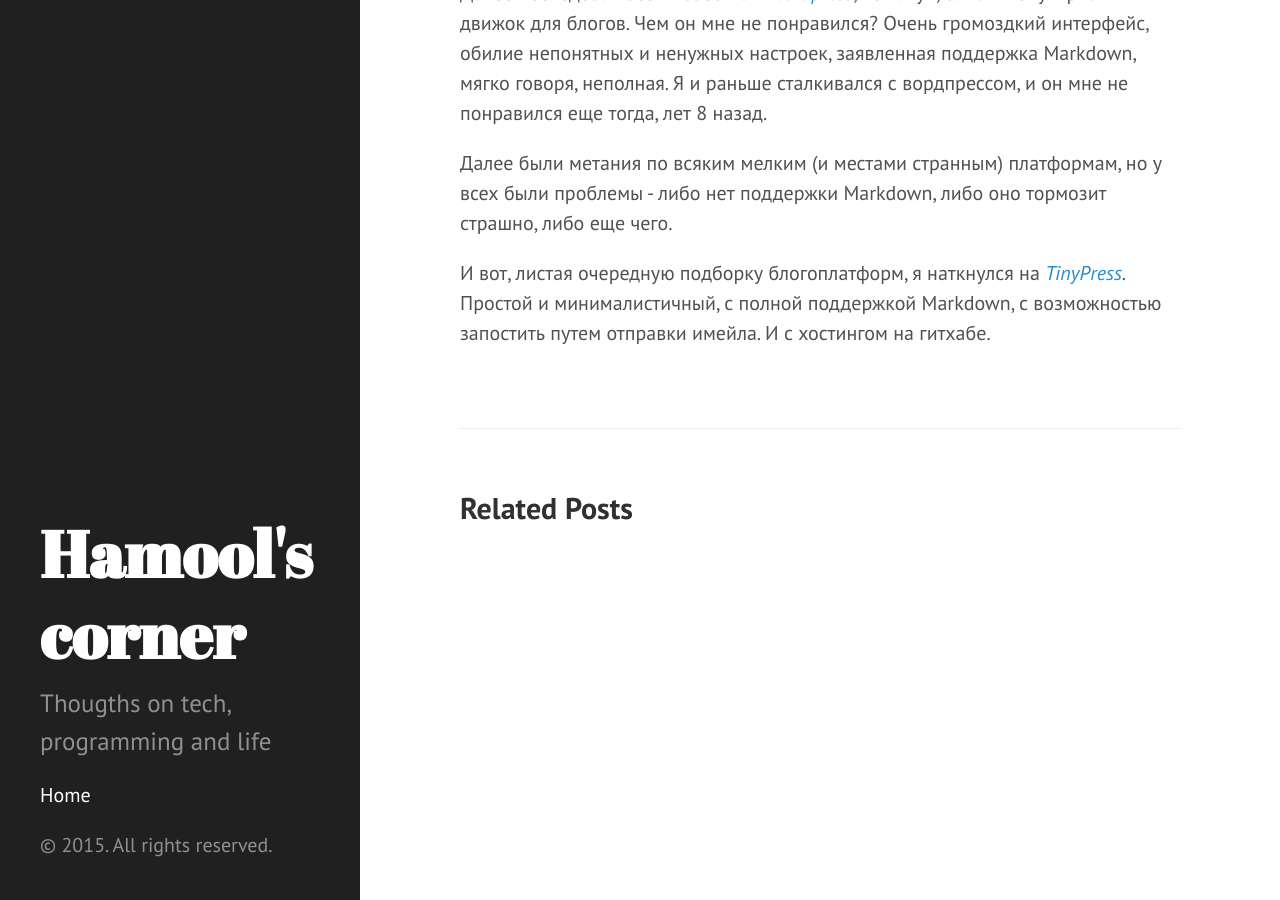
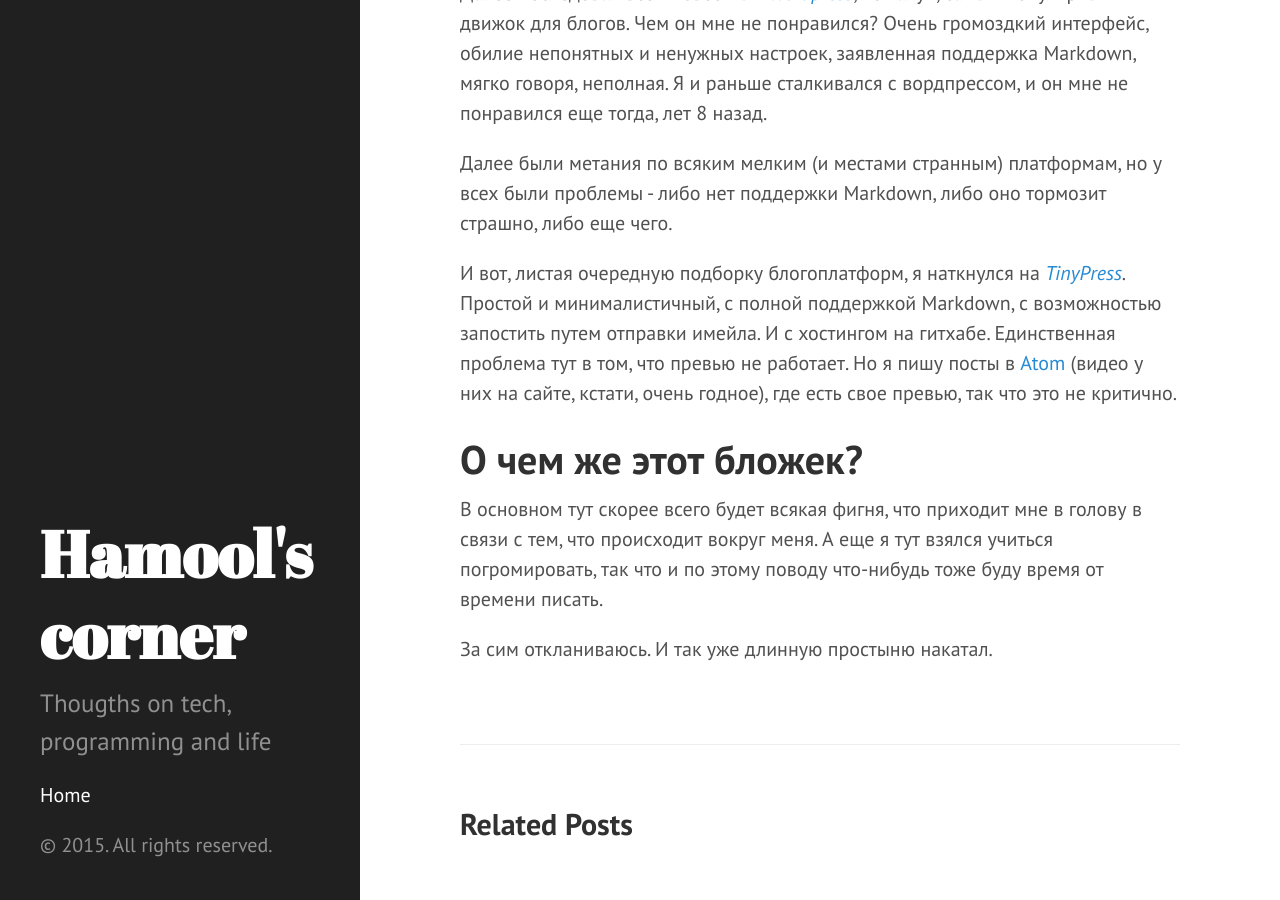
Before and after one commit to Hamool/Hamool.github.io, a Jekyll site: the page built from _posts/2015-10-30-.markdown, in a window 1280 px wide and 900 px high, scrolled down 1026 px. Built offline with Jekyll 4.4.1, drawn with Linux system fonts in a browser that asks for light colours.

Commit message:
Post update: Зачем это все?

```diff
--- a/_posts/2015-10-30-.markdown
+++ b/_posts/2015-10-30-.markdown
@@ -23,4 +23,10 @@ layout: post
 
 Далее были метания по всяким мелким (и местами странным) платформам, но у всех были проблемы - либо нет поддержки Markdown, либо оно тормозит страшно, либо еще чего.
 
-И вот, листая очередную подборку блогоплатформ, я наткнулся на [_TinyPress_](tinypress.co). Простой и минималистичный, с полной поддержкой Markdown, с возможностью запостить путем отправки имейла. И с хостингом на гитхабе.
+И вот, листая очередную подборку блогоплатформ, я наткнулся на [_TinyPress_](tinypress.co). Простой и минималистичный, с полной поддержкой Markdown, с возможностью запостить путем отправки имейла. И с хостингом на гитхабе. Единственная проблема тут в том, что превью не работает. Но я пишу посты в [Atom](https://atom.io/) (видео у них на сайте, кстати, очень годное), где есть свое превью, так что это не критично.
+
+# О чем же этот бложек?
+
+В основном тут скорее всего будет всякая фигня, что приходит мне в голову в связи с тем, что происходит вокруг меня. А еще я тут взялся учиться погромировать, так что и по этому поводу что-нибудь тоже буду время от времени писать.
+
+За сим откланиваюсь. И так уже длинную простыню накатал.
```
